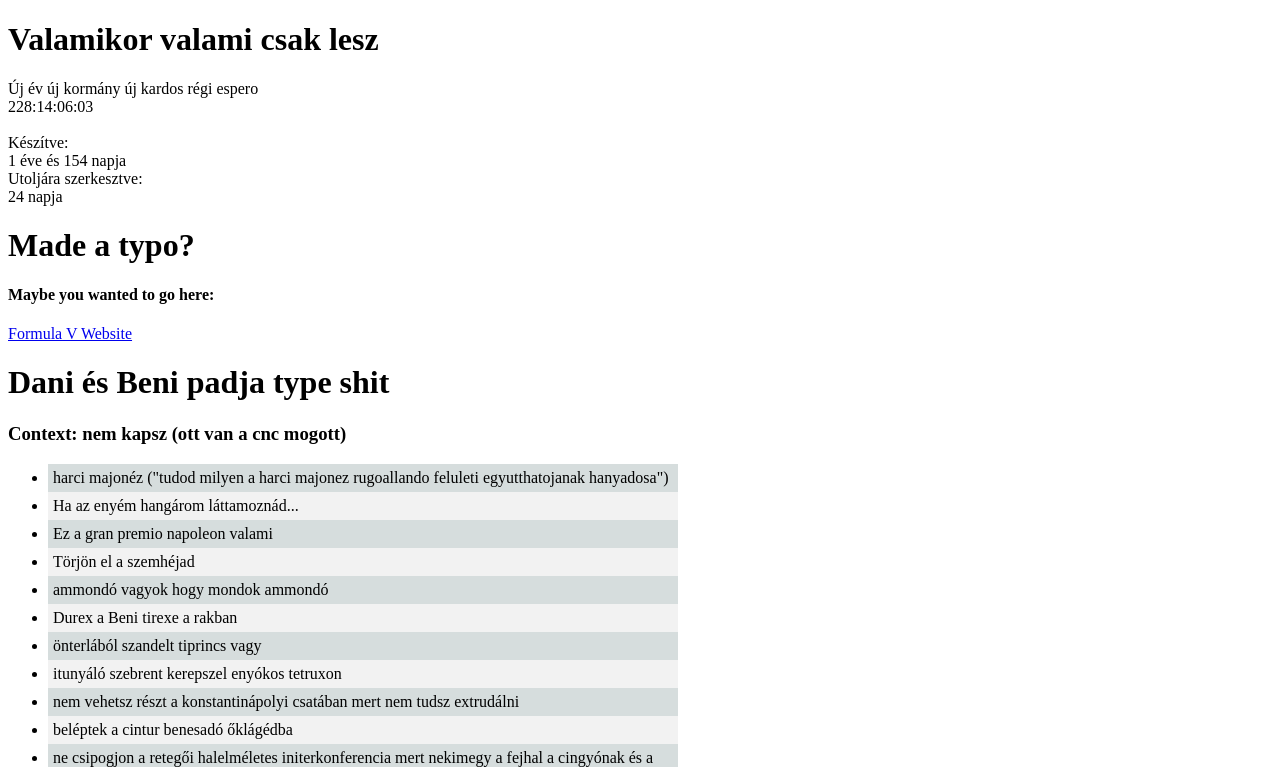
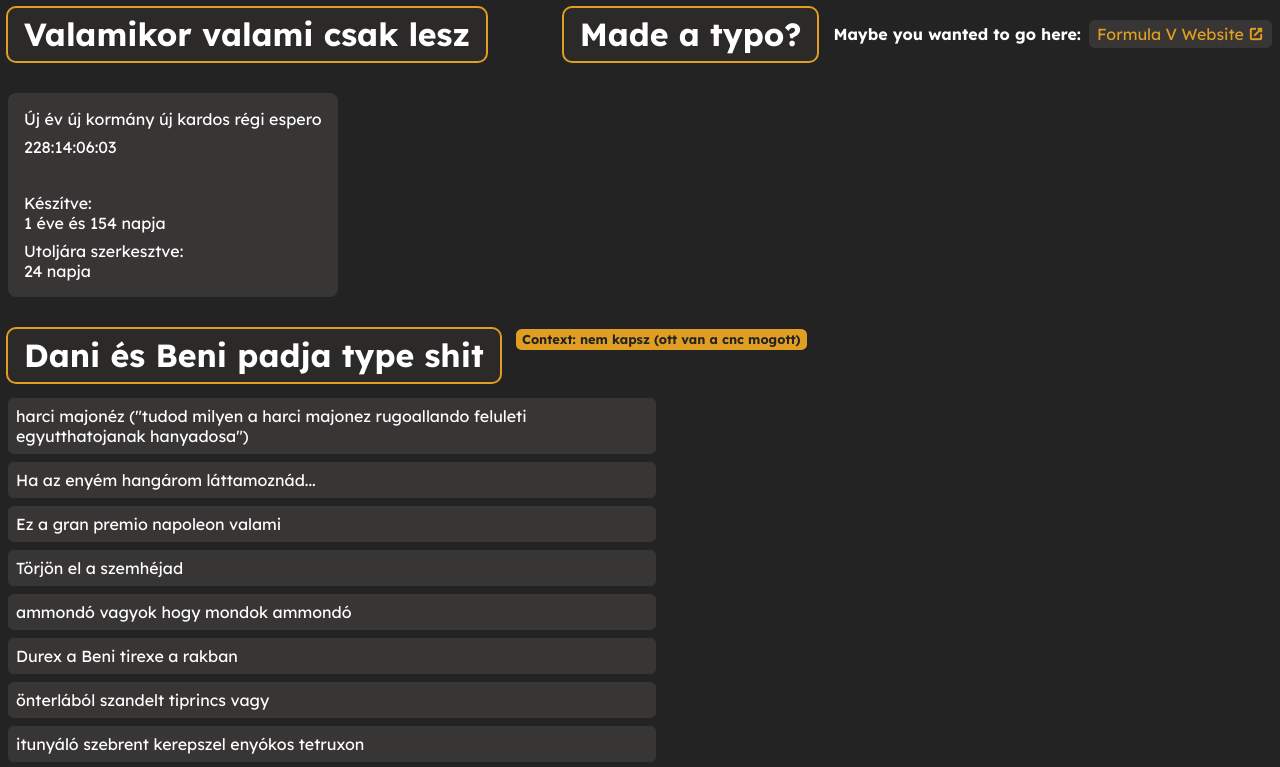
Before and after one commit to dbeny/dbeny.xyz, a plain HTML site: page index.html in a window 1280 px wide. Shown: the top 767 px of the page. Drawn offline with nearby package versions, Linux system fonts and the light colour scheme.

Commit message:
isn't this better

```diff
--- a/index.html
+++ b/index.html
@@ -5,10 +5,13 @@
         <meta name="viewport" content="width=device-width, initial-scale=1.0">
         <title>Countdown</title>
         <link rel="stylesheet" href="style.css">
+        <link rel="stylesheet" href="https://fonts.googleapis.com/css2?family=Material+Symbols+Outlined:opsz,wght,FILL,GRAD@20..48,100..700,0..1,-50..200&icon_names=open_in_new" />
     </head>
     <body>
+        <div class="main-container">
             <div class="main">
                 <h1>Valamikor valami csak lesz</h1>
+                <div class="kardos-container">
                     <span>Új év új kormány új kardos régi espero</span>
                     <div id="time">
                         <div id="d">00</div>:<div id="h">00</div>:<div id="m">00</div>:<div id="s">00</div>
@@ -17,16 +20,20 @@
                     <span>Készítve: <div id="created-at"></div></span>
                     <span>Utoljára szerkesztve: <div id="edited-at"></div></span>
                 </div>
+            </div>
             <div class="side">
                 <h1>Made a typo?</h1>
-            <div>
+                <div class="red">
                     <h4>Maybe you wanted to go here:</h4>
-                <a href="https://fv.dbeny.xyz">Formula V Website</a>
+                    <a href="https://fv.dbeny.xyz">Formula V Website <span class="material-symbols-outlined">open_in_new</span></a>
+                </div>
             </div>
         </div>
         <div class="dts">
+            <div class="ctx">
                 <h1>Dani és Beni padja type shit</h1>
                 <h3>Context: nem kapsz (ott van a cnc mogott)</h3>
+            </div>
             <ul>
                 <li>harci majonéz ("tudod milyen a harci majonez rugoallando feluleti egyutthatojanak hanyadosa")</li>
                 <li>Ha az enyém hangárom láttamoznád...</li>
--- a/style.css
+++ b/style.css
@@ -1,6 +1,14 @@
-html, body {
-    width: 100%;
-    height: 100%;
+@import url('https://fonts.googleapis.com/css2?family=Lexend:wght@100..900&display=swap');
+
+:root {
+    --main-dark: #232323;
+    --dark: #383535;
+    --darker: #2c2929;
+    --warn: #e09e23;
+
+    --small-br: .35rem;
+    --med-br: .5rem;
+    --large-br: 1rem;
 }
 
 #time {
@@ -8,15 +16,111 @@ html, body {
     flex-direction: row;
 }
 
+html {
+    color-scheme: dark;
+}
+
+body {
+    font-family: 'Lexend', sans-serif;
+    background-color: var(--main-dark);
+}
+
 li {
+    list-style-type: none;
     width: 50%;
-    padding: 5px;
+    padding: .5em;
+    margin: .5em 0;
+    background-color: var(--dark);
+    border-radius: var(--small-br);
 }
-li:nth-child(2n-1) {
-    background-color: rgba(50, 84, 84, 0.2);
-    color: black;
+
+ul {
+    padding: 0;
 }
-li:nth-child(2n) {
-    background-color: rgba(128, 125, 125, 0.1);
-    color: black;
+
+.ctx, .side {
+    height: max-content;
+    display: flex;
+    flex-direction: row;
+    align-items: center;
+    gap: 1em;
 }
+
+.ctx {
+    margin-top: 2em;
+}
+
+h1 {
+    background-color: var(--darker);
+    border-radius: var(--med-br);
+    width: max-content;
+    padding: .2em .5em;
+    outline: 2px solid var(--warn);
+    margin: 0;
+}
+
+.ctx > h3 {
+    font-size: .8em;
+    margin: 0 0;
+    color: var(--main-dark);
+    align-self: flex-start;
+    padding: .2em .5em;
+    border-radius: var(--small-br);
+    background-color: var(--warn);
+}
+
+.red {
+    align-items: center;
+    border-radius: var(--med-br);
+    display: flex;
+    gap: .5em;
+}
+
+.red > a {
+    display: flex;
+    align-items: center;
+    justify-content: center;
+    gap: .25em;
+    cursor: pointer;
+    background-color: var(--dark);
+    padding: .25em .5em;
+    margin: 0;
+    border-radius: var(--small-br);
+    text-decoration: none;
+    color: var(--warn);
+    transition: .4s color, .4s background ease;
+}
+
+.red > a > span {
+    font-size: 1em;
+    font-weight: 800;
+}
+
+.red > a:hover {
+    color: var(--dark);
+    background-color: var(--warn);
+}
+
+.red > * {
+    margin: 0;
+}
+
+.main > h1 {
+    margin: 1em 0;
+    margin-top: 0;
+}
+
+.main > .kardos-container {
+    display: flex;
+    flex-direction: column;
+    gap: .5em;
+    background-color: var(--dark);
+    padding: 1em;
+    border-radius: var(--med-br);
+    width: max-content;
+}
+
+.main-container {
+    display: flex;
+    justify-content: space-between;
+}
```
Lines whose indentation alone changed are shown as unchanged.
